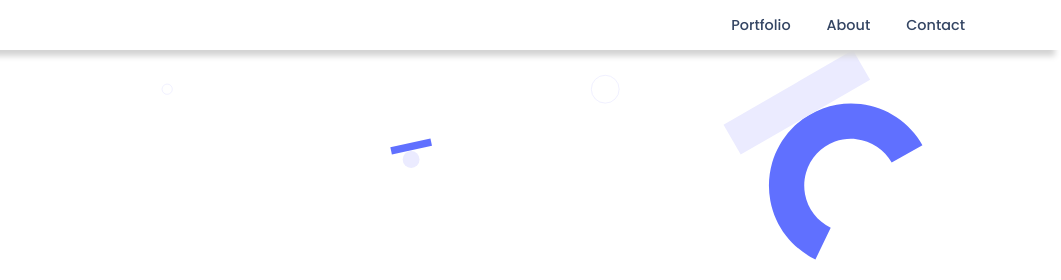
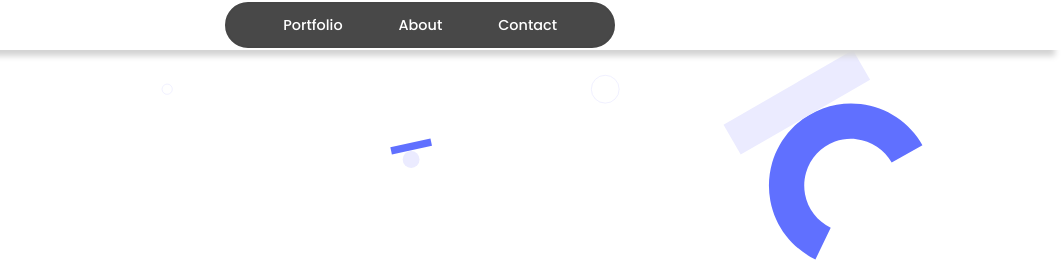
Before and after one commit to Zanathmar/Zanathmar-Portfolio, a website: page index.html in a window 1280 px wide. Shown: the top 280 px of the page, 219-1280 px from the left. Drawn offline with nearby package versions, Linux system fonts and the light colour scheme.

Commit message:
update0.5

```diff
--- a/style.css
+++ b/style.css
@@ -7,6 +7,10 @@
   margin: 0;
   scroll-behavior: smooth;
 }
+.fa-solid.fa-bars {
+  font-size: 35px; /* or any size you prefer */
+}
+
 
 body {
   background: linear-gradient(rgb(2, 255, 255), rgb(66, 44, 157), rgb(6, 23, 83));
@@ -132,6 +136,7 @@ main {
 .top-bar {
   display: flex;
   justify-content: space-between;
+  align-items: center;
   padding: 0.9rem;
   font-weight: 700;
   color: #6070ff;
@@ -156,6 +161,9 @@ main {
 .social-icons {
   display: flex;
   list-style-type: none;
+}
+.nav-bar {
+  height: fit-content;
 }
 
 .nav-bar > ul {
@@ -519,7 +527,7 @@ main {
   padding: 0.5rem 1rem;
   border: 1px solid #485aff;
   background-color: transparent;
-  border-radius: 8px;
+  border-radius: 10px;
   font-size: 0.9rem;
   letter-spacing: 0.03em;
   color: #1c32ff;
@@ -1041,6 +1049,29 @@ form > * {
 }
 
 @media screen and (min-width: 768px) {
+  .nav-bar ul li {
+    display: inline-block;
+    margin-right: 20px; /* adjust the margin to your liking */
+  }
+
+  .nav-bar ul {
+    padding-top: 7px;
+    padding-bottom: 7px;
+    background-color: rgb(72, 72, 72);
+    padding-right: 36px;
+    border-radius: 100px;
+    border: 2px solid rgb(72, 72, 72);
+    border-color: rgb(70, 70, 70);
+    text-align: center;
+    margin-right: 350px;
+    position: relative;
+  }
+  .nav-bar ul i {
+    display: none;
+  }
+  .nav-bar ul li a {
+    color: white;
+  }
   .bar-menu {
     display: none;
   }
```
